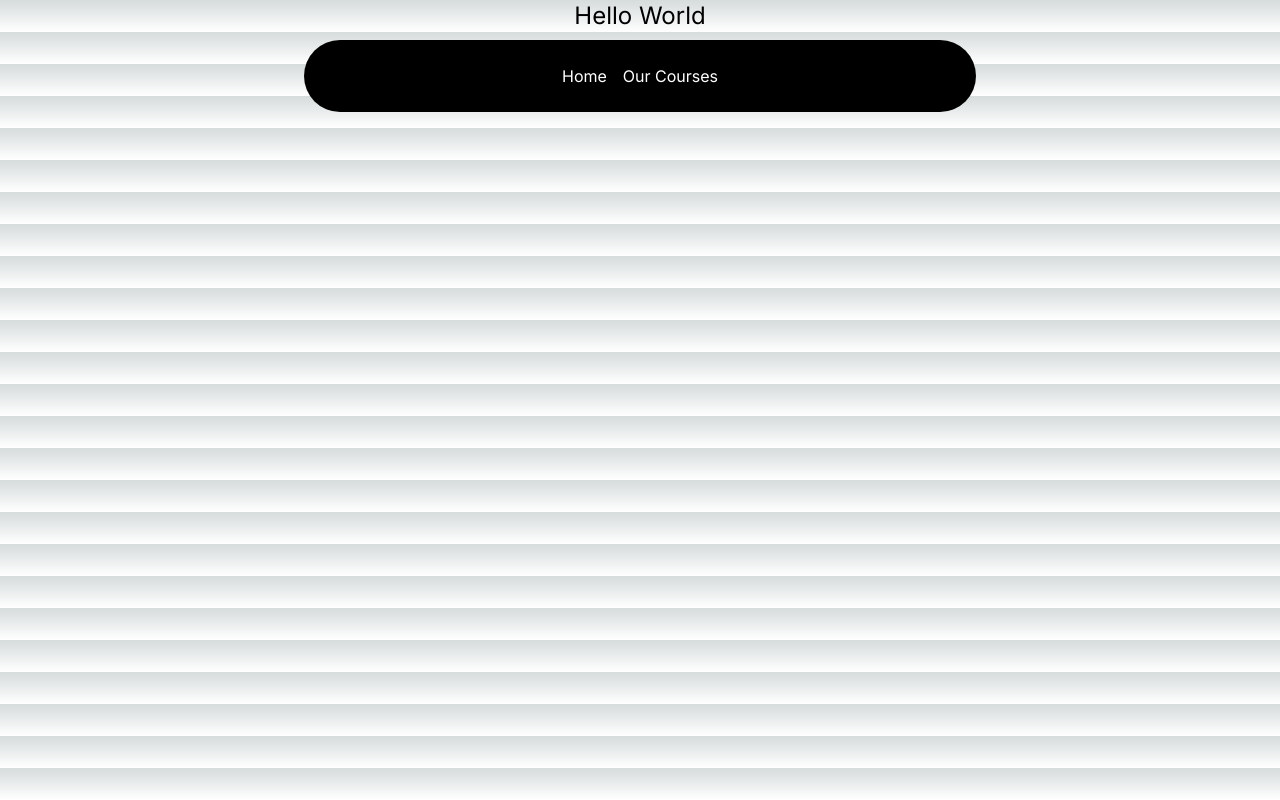
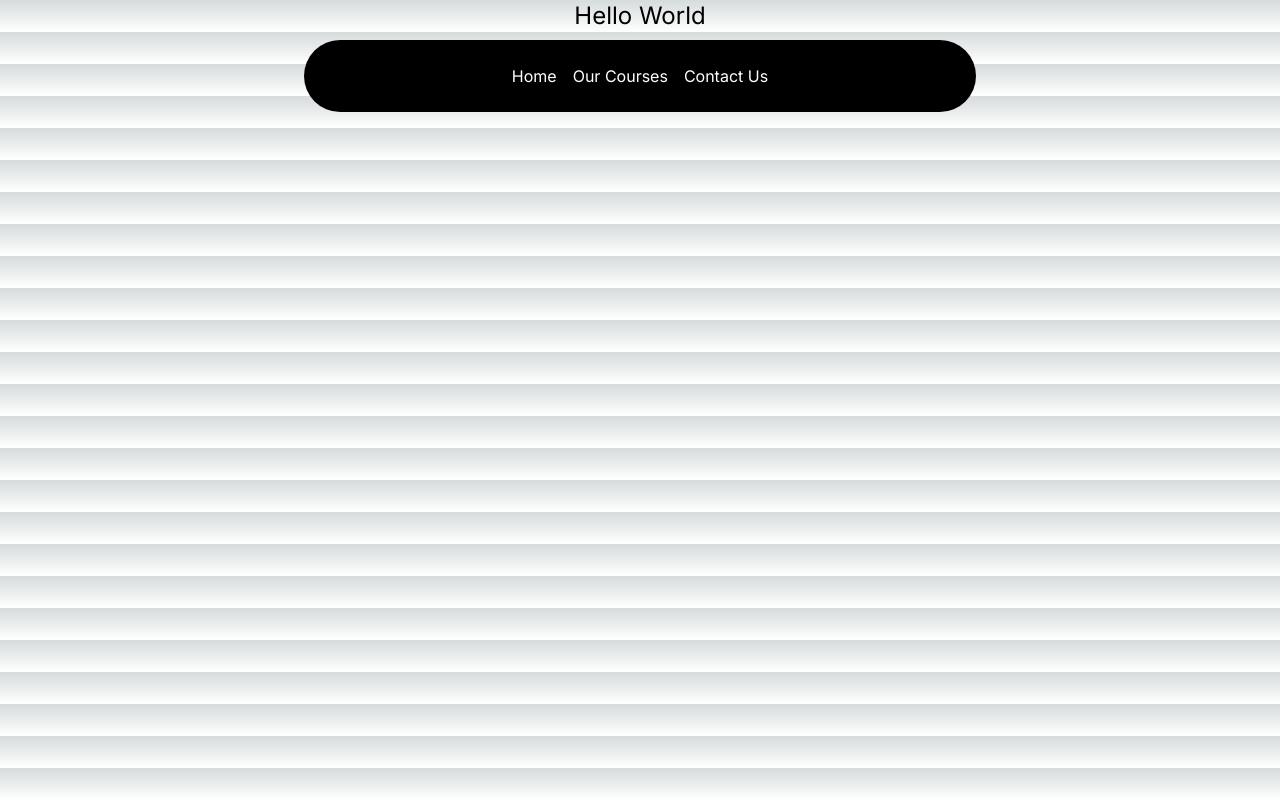
Before and after one commit to pankaj-kb/music-academy-project, a Next.js app: page / in a window 1280 px wide. Built offline with nearby package versions, Linux system fonts and the light colour scheme.

Commit message:
adding more links

```diff
--- a/src/components/Navbar.tsx
+++ b/src/components/Navbar.tsx
@@ -21,8 +21,23 @@ function Navbar({ className }: { className?: string }) {
         <MenuItem setActive={setActive} active={active} item="Our Courses">
           <div className="flex flex-col space-y-4 text-sm">
             <HoveredLink href="/all-courses">All Courses</HoveredLink>
+            <HoveredLink href="/basic-music-theory">
+              Basic Music Theory
+            </HoveredLink>
+            <HoveredLink href="/advanced-composition">
+              Advanced Composition
+            </HoveredLink>
+            <HoveredLink href="/songwriting">Songwriting</HoveredLink>
+            <HoveredLink href="/music-production">Music Production</HoveredLink>
           </div>
         </MenuItem>
+        <Link href={"/contact-us"}>
+          <MenuItem
+            setActive={setActive}
+            active={active}
+            item="Contact Us">
+            </MenuItem>
+        </Link>
       </Menu>
     </div>
   );
```
